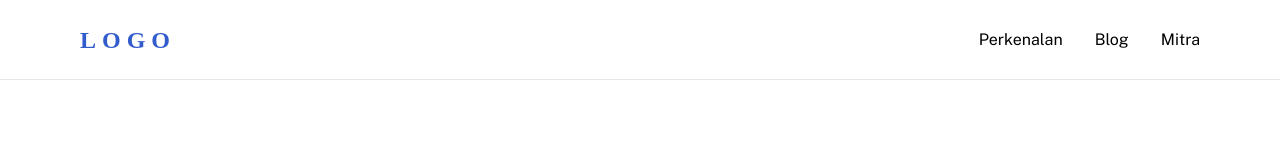
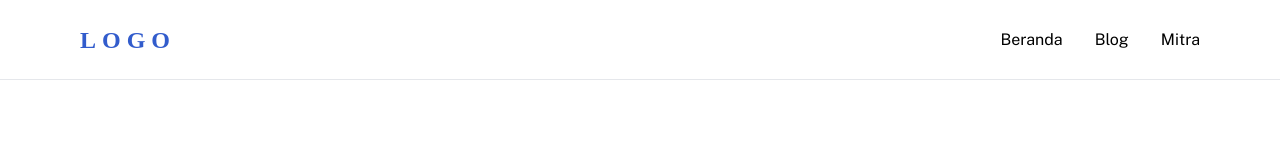
Before and after one commit to WCandra64/cws-compro-frontend, a React (Vite) app: page / in a window 1280 px wide. Shown: the top 160 px of the page. Built offline with nearby package versions, Linux system fonts and the light colour scheme.

Commit message:
Update Navbar.jsx

```diff
--- a/src/components/Navbar.jsx
+++ b/src/components/Navbar.jsx
@@ -15,7 +15,7 @@ const Navbar = () => {
 
             <div className='hidden md:flex items-center '>
                 <ul className='flex gap-8'>
-                    <li><a href="#hero" className='hover:text-[#fd3555] hover:font-medium'>Perkenalan</a></li>
+                    <li><a href="#hero" className='hover:text-[#fd3555] hover:font-medium'>Beranda</a></li>
                     <li><a href="#blog" className='hover:text-[#fd3555] hover:font-medium'>Blog</a></li>
                     <li><a href="#mitra" className='hover:text-[#fd3555] hover:font-medium'>Mitra</a></li>
                 </ul>
@@ -41,7 +41,7 @@ const Navbar = () => {
 
         <div className={toggle?'absolute z-10 p-4  bg-white w-full px-8 md:hidden border-b':'hidden'}>
             <ul>
-                    <li className='p-4 hover:bg-gray-100'><a href="#hero">Perkenalan</a></li>
+                    <li className='p-4 hover:bg-gray-100'><a href="#hero">Beranda</a></li>
                     <li className='p-4 hover:bg-gray-100'><a href="#blog">Blog</a></li>
                     <li className='p-4 hover:bg-gray-100'><a href="#mitra">Mitra</a></li>
                     {/* <div className='flex flex-col my-4 gap-4'>
```
